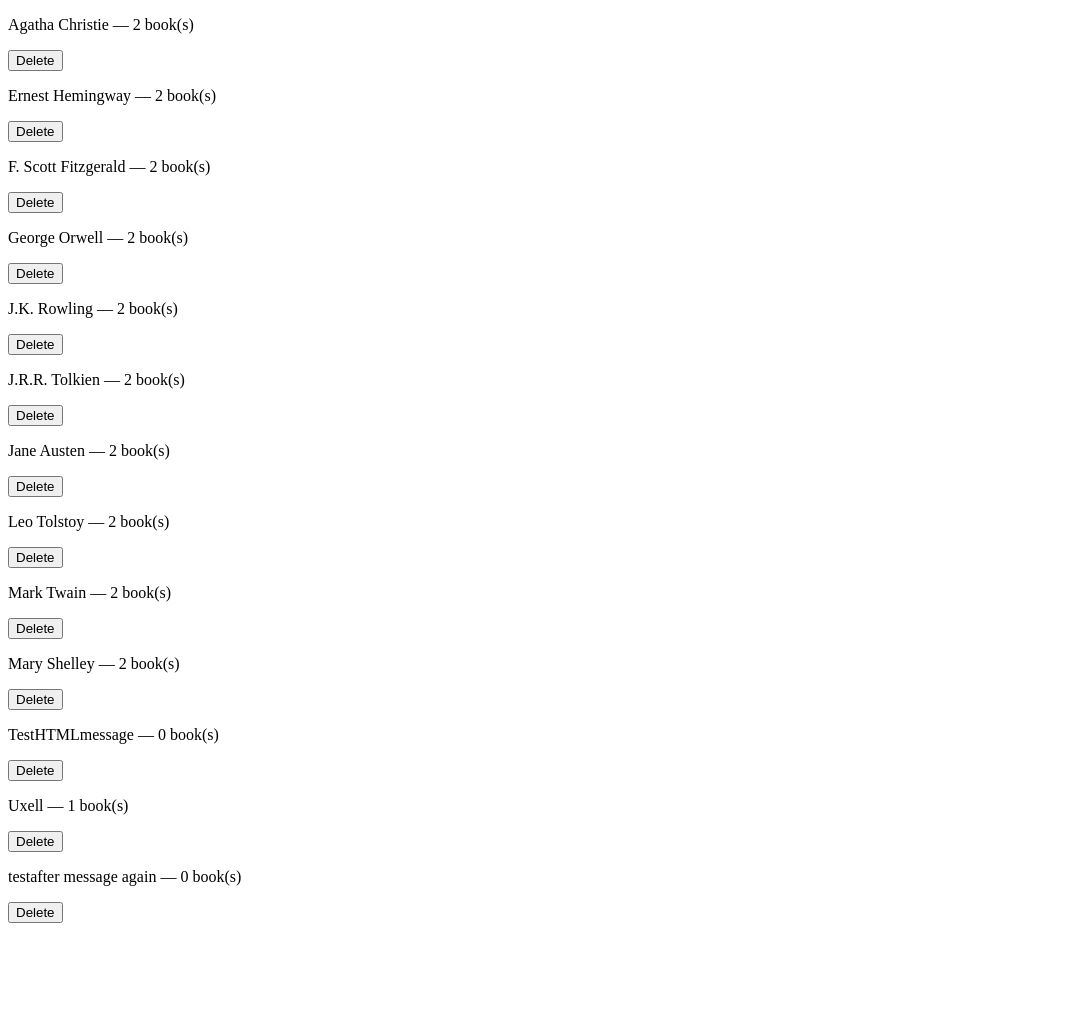
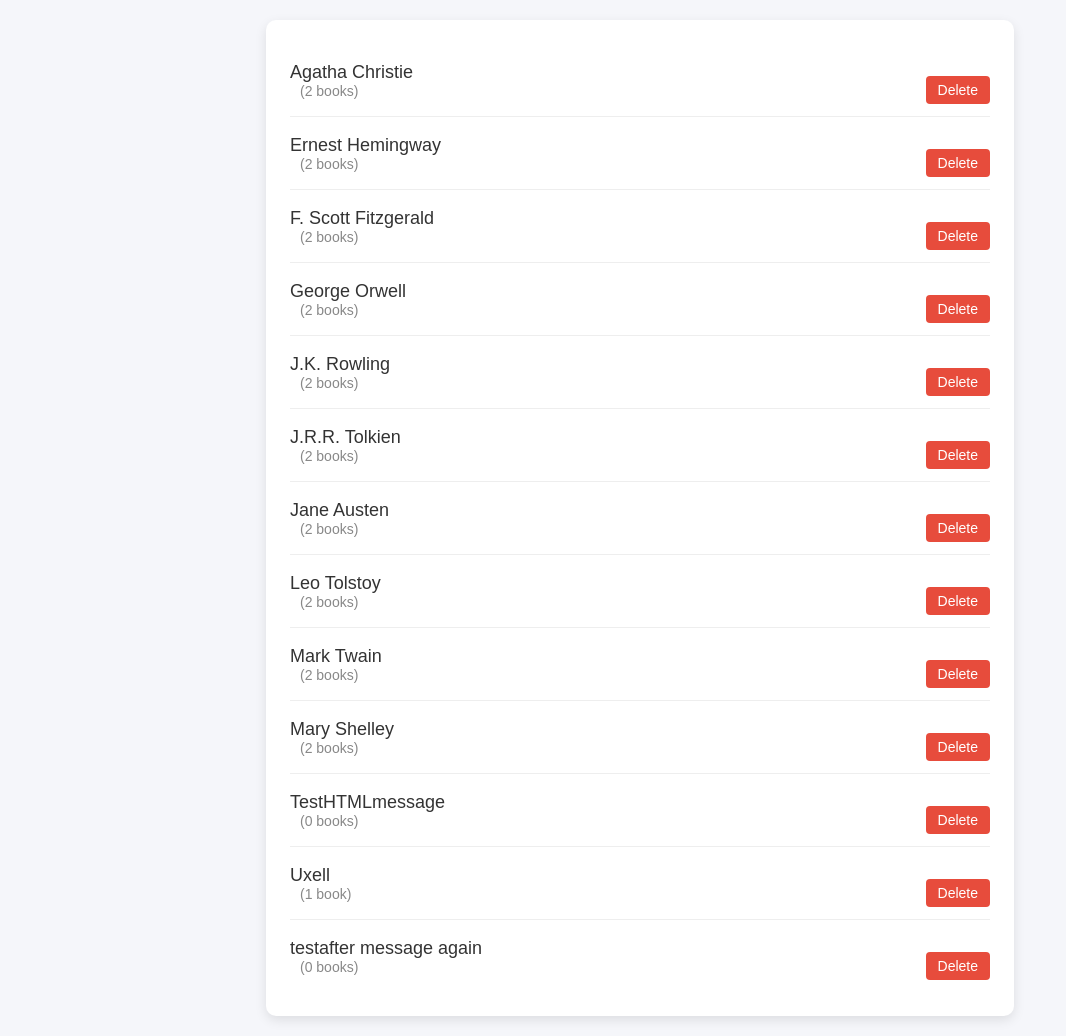
Before and after one commit to Kasayka1999/book_alchemy, a Flask app: page /authors in a window 1280 px wide. Shown: the whole page, without its empty margins (0-1066 px from the left). Before the commit the page ends 923 px from the top, so only its background shows below. Run offline with Flask 3, Linux system fonts and the light colour scheme.

Commit message:
some design fixes

```diff
--- a/app.py
+++ b/app.py
@@ -123,7 +123,7 @@
 
     return render_template('authors.html', authors=authors_with_count, deleted_successfully=deleted_successfully)
 
-@app.route('/authors/<int:author_id>/delete', methods=['POST'])
+@app.route('/author/<int:author_id>/delete', methods=['POST'])
 def author_delete(author_id):
     if request.method == 'POST':
         author_to_delete = Author.query.get(author_id)
--- a/static/css/style.css
+++ b/static/css/style.css
@@ -1,3 +1,18 @@
+body {
+  font-family: Arial, sans-serif;
+  background-color: #f5f6fa;
+  padding: 20px;
+  margin: 0;
+}
+
+.container {
+  max-width: 700px;
+  margin: 0 auto;
+  background-color: #fff;
+  padding: 24px;
+  border-radius: 10px;
+  box-shadow: 0 4px 12px rgba(0, 0, 0, 0.1);
+}
 .book-grid {
     display: flex;
     flex-wrap: wrap;
@@ -93,15 +108,50 @@
     background-color: #004999;
 }
 .delete-btn {
-    padding: 8px 16px;
-    background-color: #cc5f00;
+    background-color: #e74c3c;
     color: white;
-    font-size: 14px;
     border: none;
+    padding: 6px 12px;
     border-radius: 4px;
     cursor: pointer;
+    font-size: 14px;
     transition: background-color 0.2s ease;
+}
+.delete-btn:hover {
+    background-color: #c0392b;
 }
 button.delete-btn {
     margin-top: 20px;
 }
+.author-list-section .message {
+    background-color: #e6ffed;
+    color: #267a3d;
+    border: 1px solid #b6e6c2;
+    padding: 12px;
+    border-radius: 6px;
+    margin-bottom: 20px;
+}
+
+.author-list-section .author {
+    display: flex;
+    justify-content: space-between;
+    align-items: center;
+    padding: 12px 0;
+    border-bottom: 1px solid #eee;
+}
+
+.author-list-section .author:last-child {
+    border-bottom: none;
+}
+
+.author-list-section .author-name {
+    font-size: 18px;
+    font-weight: 500;
+    color: #333;
+}
+
+.author-list-section .book-count {
+    color: #888;
+    font-size: 14px;
+    margin-left: 10px;
+}
--- a/templates/authors.html
+++ b/templates/authors.html
@@ -2,15 +2,29 @@
 <html lang="en">
 <head>
     <meta charset="UTF-8">
-    <title>Title</title>
-</head>
+    <meta name="viewport" content="width=device-width, initial-scale=1.0">
+    <meta http-equiv="X-UA-Compatible" content="ie=edge">
+    <link rel="stylesheet" href="{{ url_for('static', filename='css/style.css') }}">
+  </head>
 <body>
-{% if deleted_successfully %}
-  <p style="color: green;">{{ deleted_successfully }}</p>
+<div class="container">
+  <div class="author-list-section">
+  {% if deleted_successfully %}
+    <div class="message">{{ deleted_successfully }}</div>
   {% endif %}
-{% for author, count in authors %}
-  <p>{{ author.name }} — {{ count }} book(s)</p>
-  <form action="/authors/{{ author.id }}/delete" method="post"><button class="delete-btn" type="submit">Delete</button></form>
-{% endfor %}
+
+  {% for author, count in authors %}
+    <div class="author">
+      <div class="author-info">
+        <div class="author-name">{{ author.name }}</div>
+        <div class="book-count">({{ count }} book{{ 's' if count != 1 else '' }})</div>
+      </div>
+      <form action="/author/{{ author.id }}/delete" method="post">
+        <button class="delete-btn" type="submit">Delete</button>
+      </form>
+    </div>
+  {% endfor %}
+</div>
+</div>
 </body>
 </html>
```
Also changed, not shown: data/library.sqlite.
